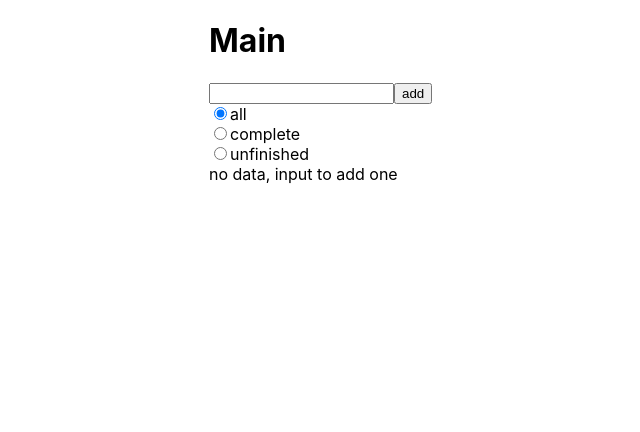
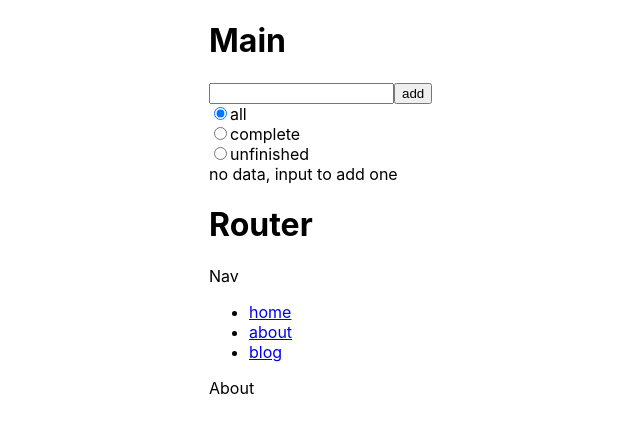
Before and after one commit to holynova/react_updates_playground, a React (Create React App) app: page /about in a window 1280 px wide. Shown: the top 432 px of the page, without its empty margins (131-771 px from the left). Built offline with nearby package versions, Linux system fonts and the light colour scheme.

Commit message:
add router test

```diff
--- a/package.json
+++ b/package.json
@@ -5,6 +5,8 @@
   "dependencies": {
     "react": "^16.7.0",
     "react-dom": "^16.7.0",
+    "react-router": "^5.0.0",
+    "react-router-dom": "^5.0.0",
     "react-scripts": "2.1.3"
   },
   "scripts": {
--- a/src/Main.jsx
+++ b/src/Main.jsx
@@ -8,6 +8,7 @@ import LifeCycle from './components/lifeCycle/LifeCycle';
 import Ref from './components/ref/Ref';
 import Lazy from './components/lazy/Lazy.jsx';
 import ToDoContainer from './components/toDoList/ToDoContainer';
+import Router from './components/router/Router.jsx'
 // import NotLasy from './components/lazy/NotLasy';
 
 class Main extends Component {
@@ -22,6 +23,7 @@ class Main extends Component {
       <div className='Main' >
         <h1>Main</h1>
         <ToDoContainer></ToDoContainer>
+        <Router></Router>
         {/* <App></App> */}
         {/* <Context></Context> */}
         {/* <LifeCycle></LifeCycle> */}
--- /dev/null
+++ b/src/components/router/About.jsx
@@ -0,0 +1,21 @@
+import React, { Component } from 'react';
+import propTypes from 'prop-types';
+// import { } from 'antd';
+// import './About.scss';
+
+class About extends Component {
+  constructor(props) {
+    super(props);
+    this.state = {};
+  }
+  componentDidMount() { }
+  componentWillReceiveProps(nextProps) { }
+  render() {
+    return (
+      <div>About</div>
+    );
+  }
+}
+About.propTypes = {};
+About.defaultProps = {};
+export default About;
--- /dev/null
+++ b/src/components/router/Blog.jsx
@@ -0,0 +1,21 @@
+import React, { Component } from 'react';
+import propTypes from 'prop-types';
+// import { } from 'antd';
+// import './Blog.scss';
+
+class Blog extends Component {
+  constructor(props) {
+    super(props);
+    this.state = {};
+  }
+  componentDidMount() { }
+  componentWillReceiveProps(nextProps) { }
+  render() {
+    return (
+      <div>Blog</div>
+    );
+  }
+}
+Blog.propTypes = {};
+Blog.defaultProps = {};
+export default Blog;
--- /dev/null
+++ b/src/components/router/Home.jsx
@@ -0,0 +1,21 @@
+import React, { Component } from 'react';
+import propTypes from 'prop-types';
+// import { } from 'antd';
+// import './Home.scss';
+
+class Home extends Component {
+  constructor(props) {
+    super(props);
+    this.state = {};
+  }
+  componentDidMount() { }
+  componentWillReceiveProps(nextProps) { }
+  render() {
+    return (
+      <div>Home</div>
+    );
+  }
+}
+Home.propTypes = {};
+Home.defaultProps = {};
+export default Home;
--- /dev/null
+++ b/src/components/router/Nav.jsx
@@ -0,0 +1,29 @@
+import React, { Component } from 'react';
+import propTypes from 'prop-types';
+// import { } from 'antd';
+// import './Nav.scss';
+import { Link } from 'react-router-dom'
+class Nav extends Component {
+  constructor(props) {
+    super(props);
+    this.state = {};
+  }
+  componentDidMount() { }
+  componentWillReceiveProps(nextProps) { }
+  render() {
+    return (
+      <div>Nav
+          <ul>
+          <li><Link to='/home' >home</Link> </li>
+          <li><Link to='/about' >about</Link> </li>
+          <li><Link to='/blog' >blog</Link> </li>
+          {/* {/* <li><Link to='/home' >home</Link> </li> */}
+        </ul>
+
+      </div>
+    );
+  }
+}
+Nav.propTypes = {};
+Nav.defaultProps = {};
+export default Nav;
--- /dev/null
+++ b/src/components/router/NotFound.jsx
@@ -0,0 +1,21 @@
+import React, { Component } from 'react';
+import propTypes from 'prop-types';
+// import { } from 'antd';
+// import './NotFound.scss';
+
+class NotFound extends Component {
+  constructor(props) {
+    super(props);
+    this.state = {};
+  }
+  componentDidMount() { }
+  componentWillReceiveProps(nextProps) { }
+  render() {
+    return (
+      <div>404 NotFound</div>
+    );
+  }
+}
+NotFound.propTypes = {};
+NotFound.defaultProps = {};
+export default NotFound;
--- /dev/null
+++ b/src/components/router/Router.jsx
@@ -0,0 +1,40 @@
+import React, { Component } from 'react';
+import propTypes from 'prop-types';
+// import { } from 'antd';
+// import './Router.scss';
+import { HashRouter, BrowserRouter, Switch, Route, Link } from 'react-router-dom'
+import Home from './Home.jsx'
+import About from './About.jsx'
+import Blog from './Blog.jsx'
+import NotFound from './NotFound.jsx'
+import Nav from './Nav.jsx'
+
+// import Home from './Home.jsx'
+class Router extends Component {
+  constructor(props) {
+    super(props);
+    this.state = {};
+  }
+  componentDidMount() { }
+  componentWillReceiveProps(nextProps) { }
+  render() {
+    return (
+      <div>
+        <h1>Router</h1>
+        <BrowserRouter>
+          <Nav></Nav>
+          <Switch>
+            <Route path='/home' component={Home} ></Route>
+            <Route path='/about' component={About} ></Route>
+            <Route path='/blog' component={Blog} ></Route>
+            <Route path='' component={NotFound} ></Route>
+          </Switch>
+        </BrowserRouter>
+
+      </div>
+    );
+  }
+}
+Router.propTypes = {};
+Router.defaultProps = {};
+export default Router;
```
